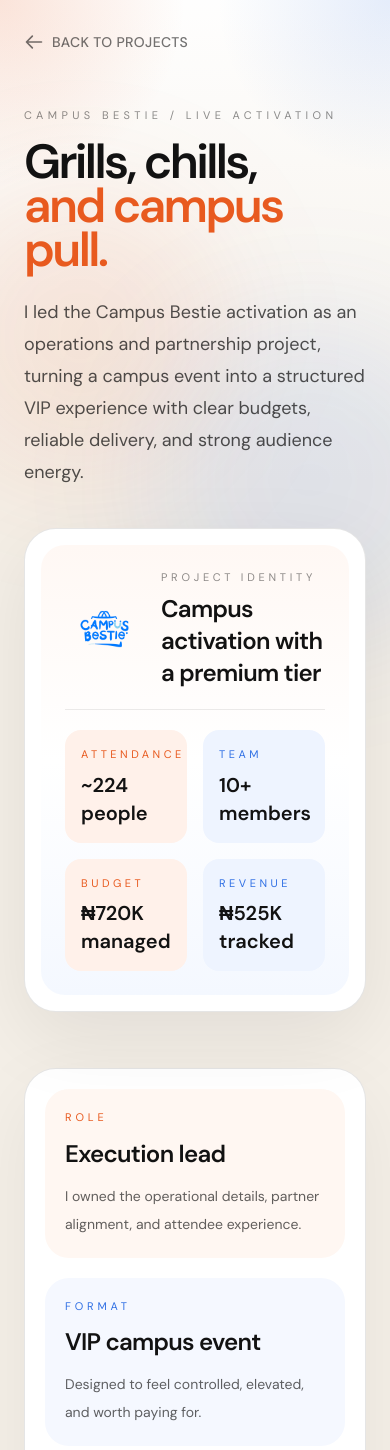
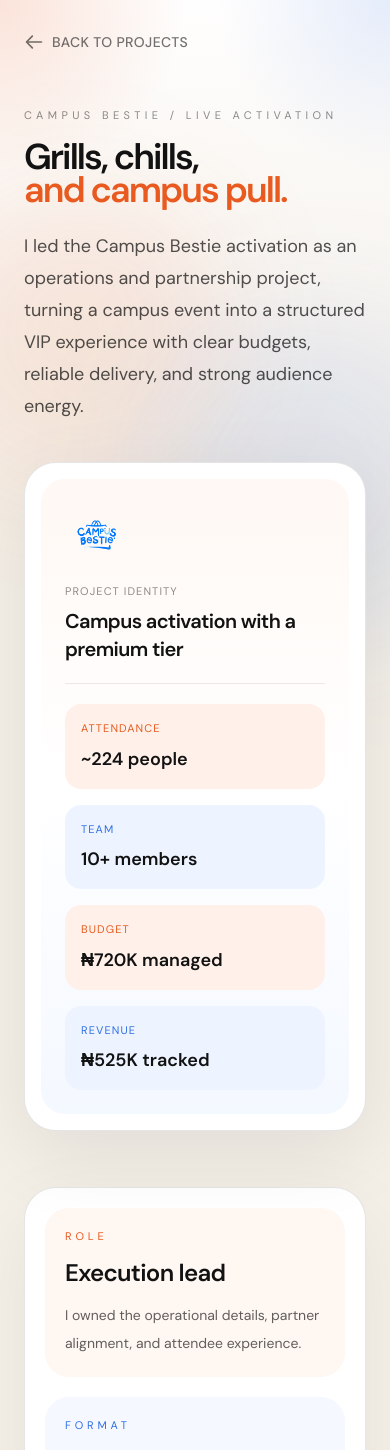
Before and after one commit to mayowa-kalejaiye/Vandah-P-Brand, a Next.js app: page /projects/campus-bestie in a window 390 px wide. Shown: the top 1450 px of the page. Built offline with nearby package versions, Linux system fonts and the light colour scheme.

Commit message:
Refactor typography and layout across About, Home, Campus Bestie, and GoNative pages for improved readability and consistency; adjust font sizes and tracking for better visual hierarchy.

```diff
--- a/app/about/page.tsx
+++ b/app/about/page.tsx
@@ -62,7 +62,7 @@
           </p>
         </div>
         <div className="overflow-hidden">
-          <p className="text-sm font-medium tracking-[0.2em] text-black/60 uppercase">
+          <p className="text-xs sm:text-sm font-medium tracking-wider sm:tracking-[0.2em] text-black/60 uppercase">
             VICTORY ABU / FINTECH PM & WEB3 STRATEGIST
           </p>
         </div>
@@ -71,7 +71,7 @@
       <main className="relative z-10 mx-auto max-w-7xl px-6 pb-28 pt-10 md:px-8 md:pt-14">
         <section className="grid gap-14 lg:grid-cols-[1.05fr_0.95fr] lg:items-end">
           <div>
-            <h1 className="about-fade text-5xl font-semibold tracking-[-0.05em] leading-[0.92] text-[#121212] md:text-7xl lg:text-[6rem]">
+            <h1 className="about-fade text-4xl sm:text-5xl font-semibold tracking-[-0.05em] leading-[0.92] text-[#121212] md:text-7xl lg:text-[6rem]">
               Bridging vision <br />
               <span className="text-black/40">& execution.</span>
             </h1>
--- a/app/projects/campus-bestie/page.tsx
+++ b/app/projects/campus-bestie/page.tsx
@@ -25,7 +25,7 @@
         <section className="grid gap-10 lg:grid-cols-[1.08fr_0.92fr] lg:items-end">
           <div>
             <p className="text-[11px] uppercase tracking-[0.4em] text-black/45">Campus Bestie / live activation</p>
-            <h1 className="mt-4 text-5xl font-semibold tracking-[-0.055em] leading-[0.92] text-[#121212] md:text-7xl lg:text-[6rem]">
+            <h1 className="mt-4 text-4xl sm:text-5xl font-semibold tracking-[-0.055em] leading-[0.92] text-[#121212] md:text-7xl lg:text-[6rem]">
               Grills, chills,
               <br />
               <span className="text-[#e85a1f]">and campus pull.</span>
@@ -37,30 +37,30 @@
 
           <div className="rounded-[2rem] border border-black/10 bg-white p-4 shadow-[0_24px_80px_rgba(17,17,17,0.08)]">
             <div className="overflow-hidden rounded-[1.5rem] bg-[linear-gradient(180deg,#fff8f4_0%,#fff_48%,#f4f8ff_100%)] p-6">
-              <div className="flex items-center gap-4 border-b border-black/8 pb-5">
-                <img src="/CAMBES.png" alt="Campus Bestie logo" className="h-20 w-20 rounded-2xl object-contain" />
+              <div className="flex flex-col sm:flex-row sm:items-center gap-4 border-b border-black/8 pb-5">
+                <img src="/CAMBES.png" alt="Campus Bestie logo" className="h-16 w-16 sm:h-20 sm:w-20 rounded-2xl object-contain" />
                 <div>
-                  <p className="text-[11px] uppercase tracking-[0.34em] text-black/45">Project identity</p>
-                  <p className="mt-2 text-2xl font-semibold tracking-[-0.03em] text-[#121212]">Campus activation with a premium tier</p>
+                  <p className="text-[11px] uppercase tracking-widest sm:tracking-[0.34em] text-black/45">Project identity</p>
+                  <p className="mt-2 text-xl sm:text-2xl font-semibold tracking-[-0.03em] text-[#121212]">Campus activation with a premium tier</p>
                 </div>
               </div>
 
-              <div className="mt-5 grid grid-cols-2 gap-4">
+              <div className="mt-5 grid grid-cols-1 sm:grid-cols-2 gap-4">
                 <div className="rounded-2xl bg-[#fff1ea] p-4">
-                  <p className="text-[11px] uppercase tracking-[0.32em] text-[#e85a1f]">Attendance</p>
-                  <p className="mt-2 text-xl font-semibold text-[#121212]">~224 people</p>
+                  <p className="text-[11px] uppercase tracking-widest sm:tracking-[0.32em] text-[#e85a1f]">Attendance</p>
+                  <p className="mt-2 text-lg sm:text-xl font-semibold text-[#121212]">~224 people</p>
                 </div>
                 <div className="rounded-2xl bg-[#eef4ff] p-4">
-                  <p className="text-[11px] uppercase tracking-[0.32em] text-[#2f6fe4]">Team</p>
-                  <p className="mt-2 text-xl font-semibold text-[#121212]">10+ members</p>
+                  <p className="text-[11px] uppercase tracking-widest sm:tracking-[0.32em] text-[#2f6fe4]">Team</p>
+                  <p className="mt-2 text-lg sm:text-xl font-semibold text-[#121212]">10+ members</p>
                 </div>
                 <div className="rounded-2xl bg-[#fff1ea] p-4">
-                  <p className="text-[11px] uppercase tracking-[0.32em] text-[#e85a1f]">Budget</p>
-                  <p className="mt-2 text-xl font-semibold text-[#121212]">₦720K managed</p>
+                  <p className="text-[11px] uppercase tracking-widest sm:tracking-[0.32em] text-[#e85a1f]">Budget</p>
+                  <p className="mt-2 text-lg sm:text-xl font-semibold text-[#121212]">₦720K managed</p>
                 </div>
                 <div className="rounded-2xl bg-[#eef4ff] p-4">
-                  <p className="text-[11px] uppercase tracking-[0.32em] text-[#2f6fe4]">Revenue</p>
-                  <p className="mt-2 text-xl font-semibold text-[#121212]">₦525K tracked</p>
+                  <p className="text-[11px] uppercase tracking-widest sm:tracking-[0.32em] text-[#2f6fe4]">Revenue</p>
+                  <p className="mt-2 text-lg sm:text-xl font-semibold text-[#121212]">₦525K tracked</p>
                 </div>
               </div>
             </div>
--- a/app/projects/gonative/page.tsx
+++ b/app/projects/gonative/page.tsx
@@ -24,7 +24,7 @@
         <section className="grid gap-10 lg:grid-cols-[1.06fr_0.94fr] lg:items-end">
           <div>
             <p className="text-[11px] uppercase tracking-[0.4em] text-black/45">GoNative / Sui ecosystem</p>
-            <h1 className="mt-4 text-5xl font-semibold tracking-[-0.055em] leading-[0.92] text-[#121212] md:text-7xl lg:text-[6rem]">
+            <h1 className="mt-4 text-4xl sm:text-5xl font-semibold tracking-[-0.055em] leading-[0.92] text-[#121212] md:text-7xl lg:text-[6rem]">
               Bitcoin yield <br />
               <span className="text-[#2f6fe4]">on Sui.</span>
             </h1>
@@ -35,30 +35,30 @@
 
           <div className="rounded-[2rem] border border-black/10 bg-white p-4 shadow-[0_24px_80px_rgba(17,17,17,0.08)]">
             <div className="overflow-hidden rounded-[1.5rem] bg-[#f7f9fc] p-6">
-              <div className="flex items-center gap-4 border-b border-black/8 pb-5">
-                <img src="/native.jpeg" alt="GoNative logo" className="h-20 w-20 rounded-2xl object-cover" />
+              <div className="flex flex-col sm:flex-row sm:items-center gap-4 border-b border-black/8 pb-5">
+                <img src="/native.jpeg" alt="GoNative logo" className="h-16 w-16 sm:h-20 sm:w-20 rounded-2xl object-cover" />
                 <div>
-                  <p className="text-[11px] uppercase tracking-[0.34em] text-black/45">Project identity</p>
-                  <p className="mt-2 text-2xl font-semibold tracking-[-0.03em] text-[#121212]">Community and yield strategy</p>
+                  <p className="text-[11px] uppercase tracking-widest sm:tracking-[0.34em] text-black/45">Project identity</p>
+                  <p className="mt-2 text-xl sm:text-2xl font-semibold tracking-[-0.03em] text-[#121212]">Community and yield strategy</p>
                 </div>
               </div>
 
-              <div className="mt-5 grid grid-cols-2 gap-4">
+              <div className="mt-5 grid grid-cols-1 sm:grid-cols-2 gap-4">
                 <div className="rounded-2xl bg-[#eef4ff] p-4">
-                  <p className="text-[11px] uppercase tracking-[0.32em] text-[#2f6fe4]">Ecosystem</p>
-                  <p className="mt-2 text-xl font-semibold text-[#121212]">Sui / BTC</p>
+                  <p className="text-[11px] uppercase tracking-widest sm:tracking-[0.32em] text-[#2f6fe4]">Ecosystem</p>
+                  <p className="mt-2 text-lg sm:text-xl font-semibold text-[#121212]">Sui / BTC</p>
                 </div>
                 <div className="rounded-2xl bg-[#eef4ff] p-4">
-                  <p className="text-[11px] uppercase tracking-[0.32em] text-[#2f6fe4]">Role</p>
-                  <p className="mt-2 text-xl font-semibold text-[#121212]">Ops & Growth</p>
+                  <p className="text-[11px] uppercase tracking-widest sm:tracking-[0.32em] text-[#2f6fe4]">Role</p>
+                  <p className="mt-2 text-lg sm:text-xl font-semibold text-[#121212]">Ops & Growth</p>
                 </div>
                 <div className="rounded-2xl bg-[#eef4ff] p-4">
-                  <p className="text-[11px] uppercase tracking-[0.32em] text-[#2f6fe4]">Vertical</p>
-                  <p className="mt-2 text-xl font-semibold text-[#121212]">Web3 DeFi</p>
+                  <p className="text-[11px] uppercase tracking-widest sm:tracking-[0.32em] text-[#2f6fe4]">Vertical</p>
+                  <p className="mt-2 text-lg sm:text-xl font-semibold text-[#121212]">Web3 DeFi</p>
                 </div>
                 <div className="rounded-2xl bg-[#eef4ff] p-4">
-                  <p className="text-[11px] uppercase tracking-[0.32em] text-[#2f6fe4]">Focus</p>
-                  <p className="mt-2 text-xl font-semibold text-[#121212]">Engagement</p>
+                  <p className="text-[11px] uppercase tracking-widest sm:tracking-[0.32em] text-[#2f6fe4]">Focus</p>
+                  <p className="mt-2 text-lg sm:text-xl font-semibold text-[#121212]">Engagement</p>
                 </div>
               </div>
             </div>
```
Also changed, not shown: app/page.tsx (+10 -10 lines).
